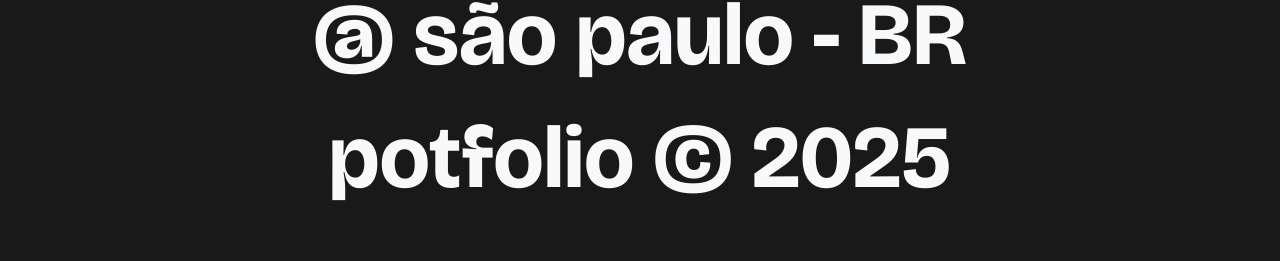
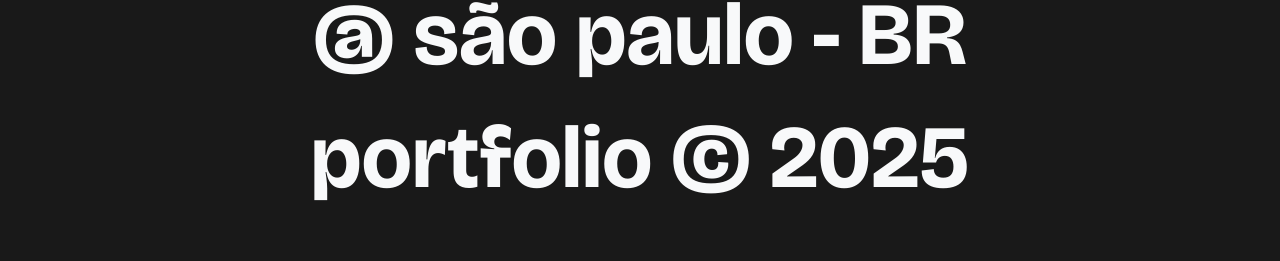
Before and after one commit to arthurzop/FOLIO2025, a React (Vite) app: page / in a window 1280 px wide. Shown: the part 400-661 px from the top of the page. Built offline with nearby package versions, Linux system fonts and the light colour scheme.

Commit message:
updated text and height errors

```diff
--- a/src/App.jsx
+++ b/src/App.jsx
@@ -189,7 +189,7 @@ function App() {
                 data-aos-delay="400"
                 data-aos-duration="2000"
               >
-                potfolio © 2025
+                portfolio © 2025
               </h1>
               <a href="#target" className="indicator">
                 <img src={chevron} alt="scroll down indicator" />
@@ -360,7 +360,7 @@ function App() {
                   className="details-container"
                   initial={{ height: 0, opacity: 0 }}
                   animate={{
-                    height: data ? "10%" : 0,
+                    height: data ? "auto" : 0,
                     opacity: data ? 1 : 0,
                   }}
                   transition={{ duration: 0.3, ease: "linear" }}
```
